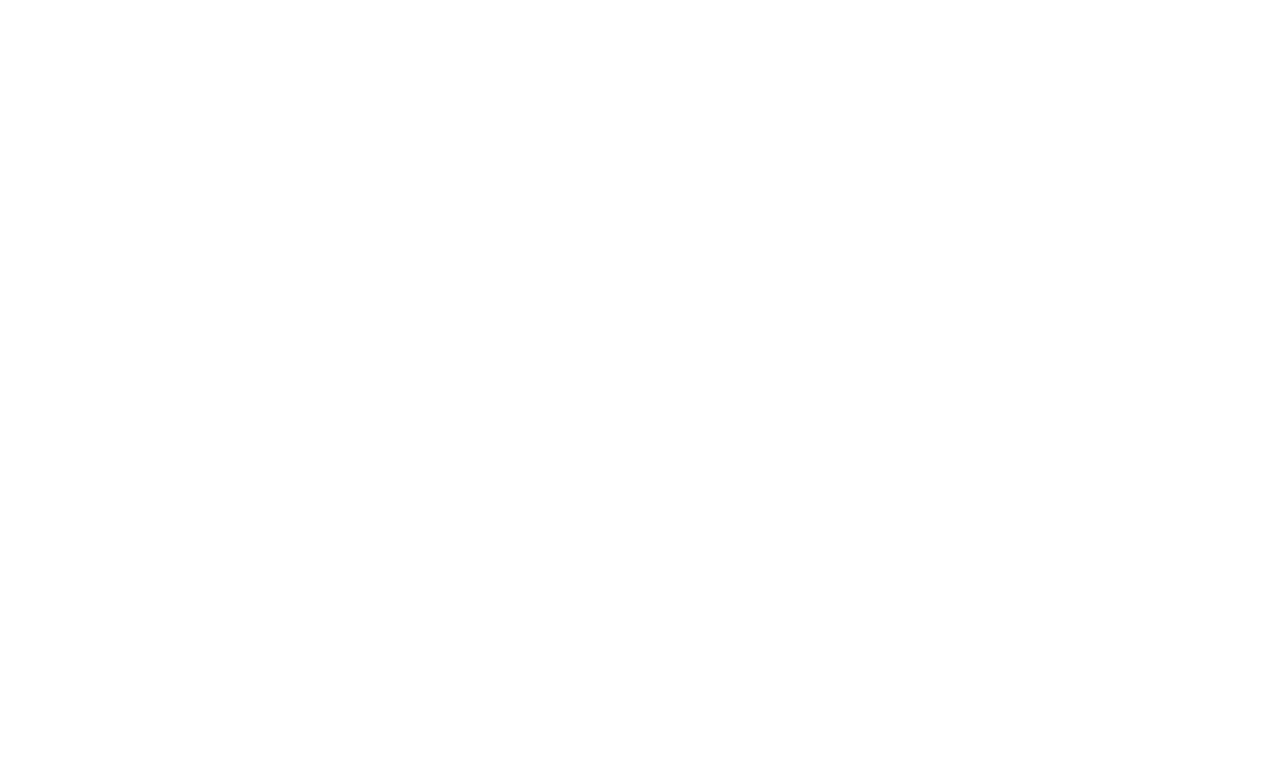
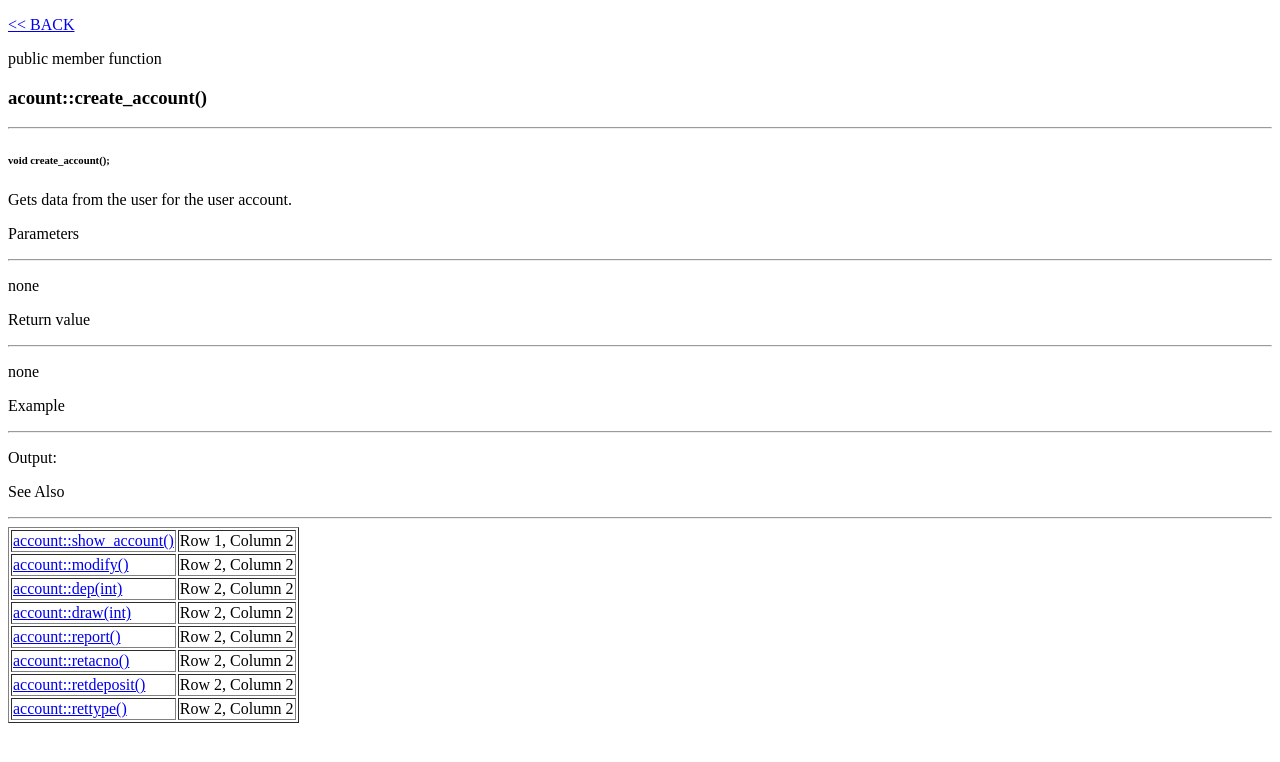
Before and after one commit to tiffanyshorton1/BankingSystemApiDoc, a plain HTML site: page create_account.html in a window 1280 px wide. Drawn offline with Linux system fonts and the light colour scheme.

Commit message:
basic page layout/no css added

```diff
--- a/create_account.html
+++ b/create_account.html
@@ -0,0 +1,71 @@
+<!DOCTYPE html>
+<html>
+	<head>
+	<title> acount::create_account - C++ Reference </title>
+    <link rel="stylesheet" href="functionPage.css">
+	</head>
+
+	<body>
+        <p><a href = "index.html"><< BACK</a></p>
+
+        <p>public member function</p>
+
+        <h3>acount::create_account()</h3>
+    <hr>
+        <h6>void create_account();</h6>
+        <p>Gets data from the user for the user account.</p>
+
+        <p>Parameters</p>
+        <hr>
+        <p>none</p>
+
+        <p>Return value</p>
+        <hr>
+        <p>none</p>
+
+        <p>Example</p>
+        <hr>
+        <p></p>
+        <p>Output:</p>
+
+        <p>See Also</p>
+        <hr>
+
+        <table border = "1">
+            <tr>
+               <td><a href = "show_account.html">account::show_account()</a></td>
+               <td>Row 1, Column 2</td>
+            </tr>
+
+            <tr>
+               <td><a href = "modify.html">account::modify()</a></td>
+               <td>Row 2, Column 2</td>
+            </tr>
+            <tr>
+                <td><a href = "dep.html">account::dep(int)</a></td>
+                <td>Row 2, Column 2</td>
+             </tr>
+             <tr>
+                <td><a href = "draw.html">account::draw(int)</a></td>
+                <td>Row 2, Column 2</td>
+             </tr>
+             <tr>
+                <td><a href = "report.html">account::report()</a></td>
+                <td>Row 2, Column 2</td>
+             </tr>
+             <tr>
+                <td><a href = "retacno.html">account::retacno()</a></td>
+                <td>Row 2, Column 2</td>
+             </tr>
+             <tr>
+                <td><a href = "retdeposit.html">account::retdeposit()</a></td>
+                <td>Row 2, Column 2</td>
+             </tr>
+             <tr>
+                <td><a href = "rettype.html">account::rettype()</a></td>
+                <td>Row 2, Column 2</td>
+             </tr>
+         </table>
+
+	</body>
+</html>
```
Also changed, not shown: dep.html (+66 -0 lines), draw.html (+66 -0 lines), index.html (+1 -1 lines), modify.html (+66 -0 lines), report.html (+66 -0 lines), retacno.html (+66 -0 lines), retdeposit.html (+66 -0 lines), rettype.html (+65 -0 lines), show_account.html (+65 -0 lines), functionPage.css (added).
